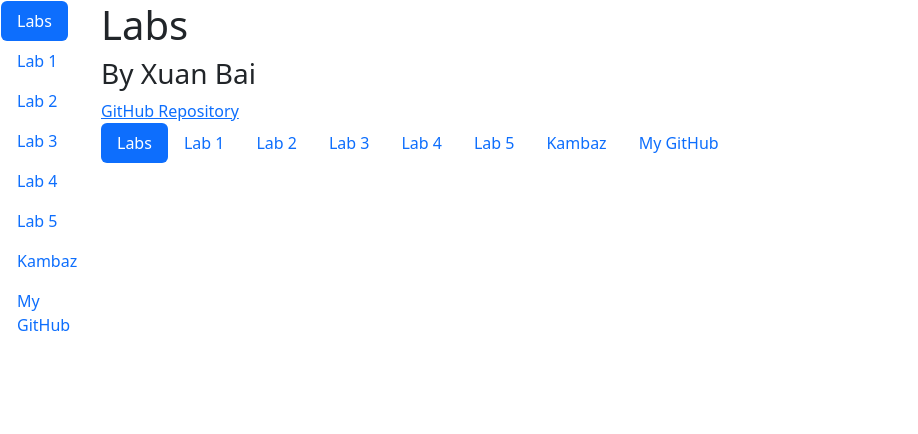
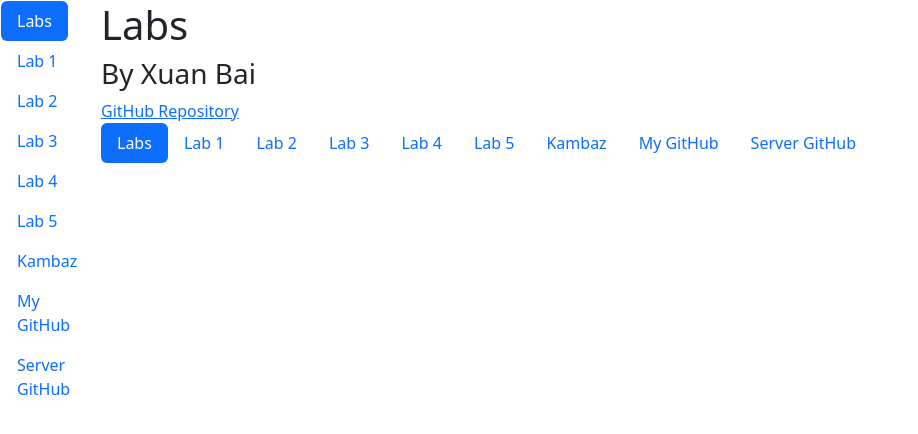
Before and after one commit to xuanbai01/kambaz-next-js, a Next.js app: page /Labs in a window 1280 px wide. Shown: the top 434 px of the page, without its empty margins (0-918 px from the left). Built offline with nearby package versions, Linux system fonts and the light colour scheme.

Commit message:
added server github link

```diff
--- a/app/Labs/TOC.tsx
+++ b/app/Labs/TOC.tsx
@@ -29,5 +29,7 @@ export default function TOC() {
          Kambaz </NavLink> </NavItem>
      <NavItem>
        <NavLink href="https://github.com/xuanbai01/kambaz-next-js">My GitHub</NavLink></NavItem>
+     <NavItem>
+       <NavLink href="https://github.com/xuanbai01/kambaz-node-server-app">Server GitHub</NavLink></NavItem>
    </Nav>
  );}
```
